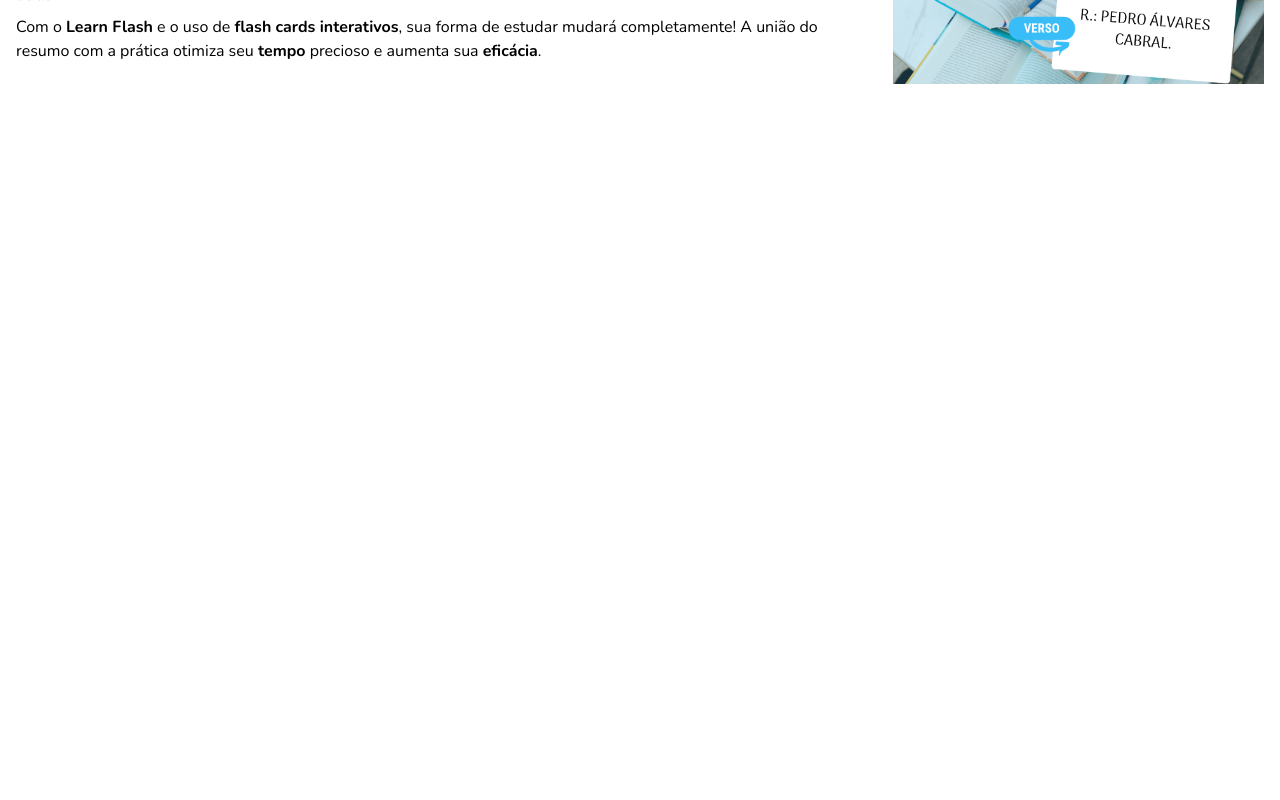
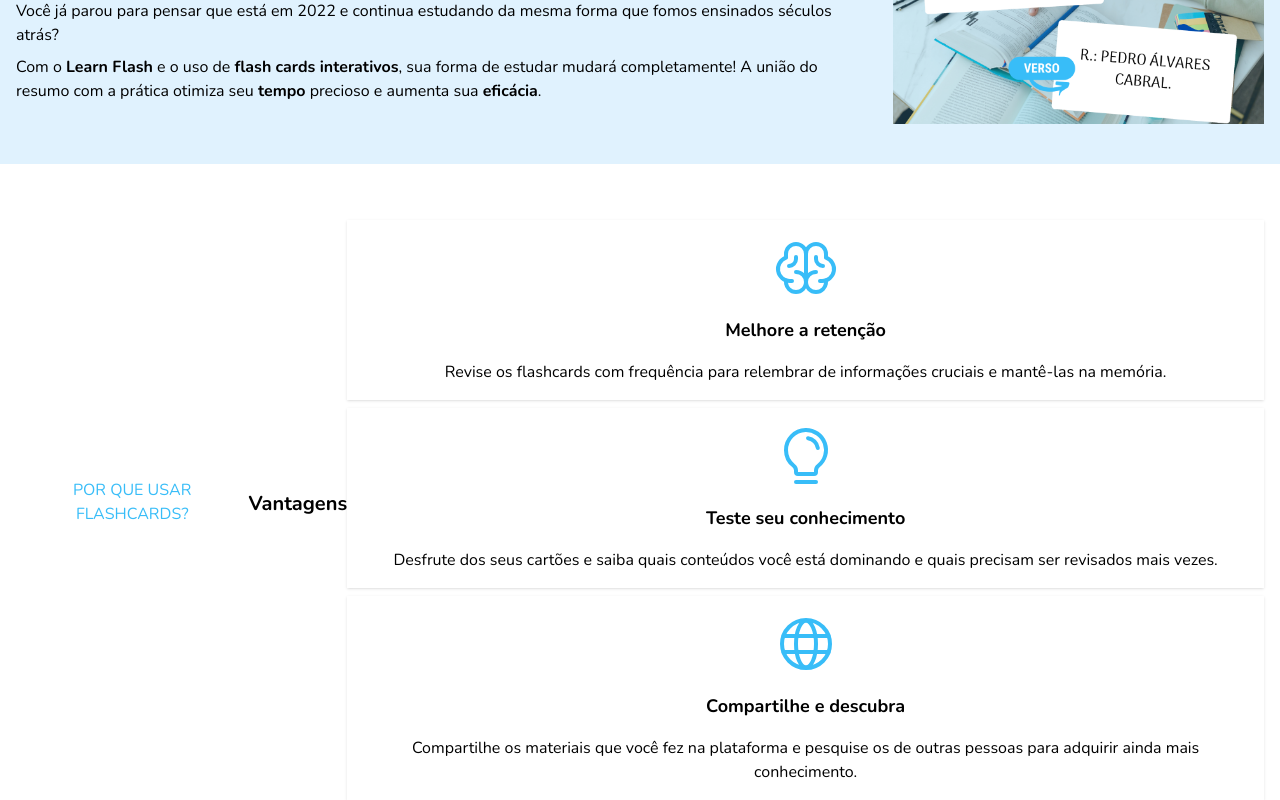
Before and after one commit to vitorwlima/learn-flash-old, a Next.js app: page / in a window 1280 px wide. Shown: the part 478-1278 px from the top of the page. Before the commit the page ends 800 px from the top, so only its background shows below. Built offline with nearby package versions, Linux system fonts and the light colour scheme.

Commit message:
feat: add advantages section

```diff
--- a/src/pages/index.tsx
+++ b/src/pages/index.tsx
@@ -1,5 +1,6 @@
 import type { NextPage } from 'next'
 import { Header } from '../components/Header'
+import { Advantages } from '../sections/Advantages'
 import { HowItWorks } from '../sections/HowItWorks'
 import { NewStudy } from '../sections/NewStudy'
 
@@ -9,6 +10,7 @@
       <Header />
       <NewStudy />
       <HowItWorks />
+      <Advantages />
     </main>
   )
 }
--- /dev/null
+++ b/src/sections/Advantages.tsx
@@ -0,0 +1,40 @@
+import { Brain, Globe, Lightbulb } from 'phosphor-react'
+import { FC } from 'react'
+
+export const Advantages: FC = () => {
+  const advantages = [
+    {
+      id: 1,
+      icon: Brain,
+      title: 'Melhore a retenção',
+      text: 'Revise os flashcards com frequência para relembrar de informações cruciais e mantê-las na memória.',
+    },
+    {
+      id: 2,
+      icon: Lightbulb,
+      title: 'Teste seu conhecimento',
+      text: 'Desfrute dos seus cartões e saiba quais conteúdos você está dominando e quais precisam ser revisados mais vezes.',
+    },
+    {
+      id: 3,
+      icon: Globe,
+      title: 'Compartilhe e descubra',
+      text: 'Compartilhe os materiais que você fez na plataforma e pesquise os de outras pessoas para adquirir ainda mais conhecimento.',
+    },
+  ]
+  return (
+    <section className='px-4 flex flex-col lg:flex-row lg:items-center'>
+      <h2 className='text-sky-400 text-center'>POR QUE USAR FLASHCARDS?</h2>
+      <strong className='text-xl text-center block mt-1'>Vantagens</strong>
+      <div className='mt-4 flex flex-col gap-2'>
+        {advantages.map((adv) => (
+          <div key={adv.id} className=' p-4 flex flex-col items-center shadow gap-4'>
+            {<adv.icon color='#38BDF8' size={64} />}
+            <strong className='text-lg'>{adv.title}</strong>
+            <p className='text-center'>{adv.text}</p>
+          </div>
+        ))}
+      </div>
+    </section>
+  )
+}
--- a/src/sections/HowItWorks.tsx
+++ b/src/sections/HowItWorks.tsx
@@ -2,7 +2,7 @@
 
 export const HowItWorks: FC = () => {
   return (
-    <section className='px-4 flex flex-col gap-8 lg:flex-row lg:items-center'>
+    <section className='px-4 py-10 flex flex-col gap-8 lg:flex-row lg:items-center bg-sky-100'>
       <div>
         <h2 className='text-sky-400 text-center'>AFINAL, O QUE SÃO OS FLASHCARDS?</h2>
         <strong className='text-xl text-center block mt-1'>Como funciona</strong>
```
